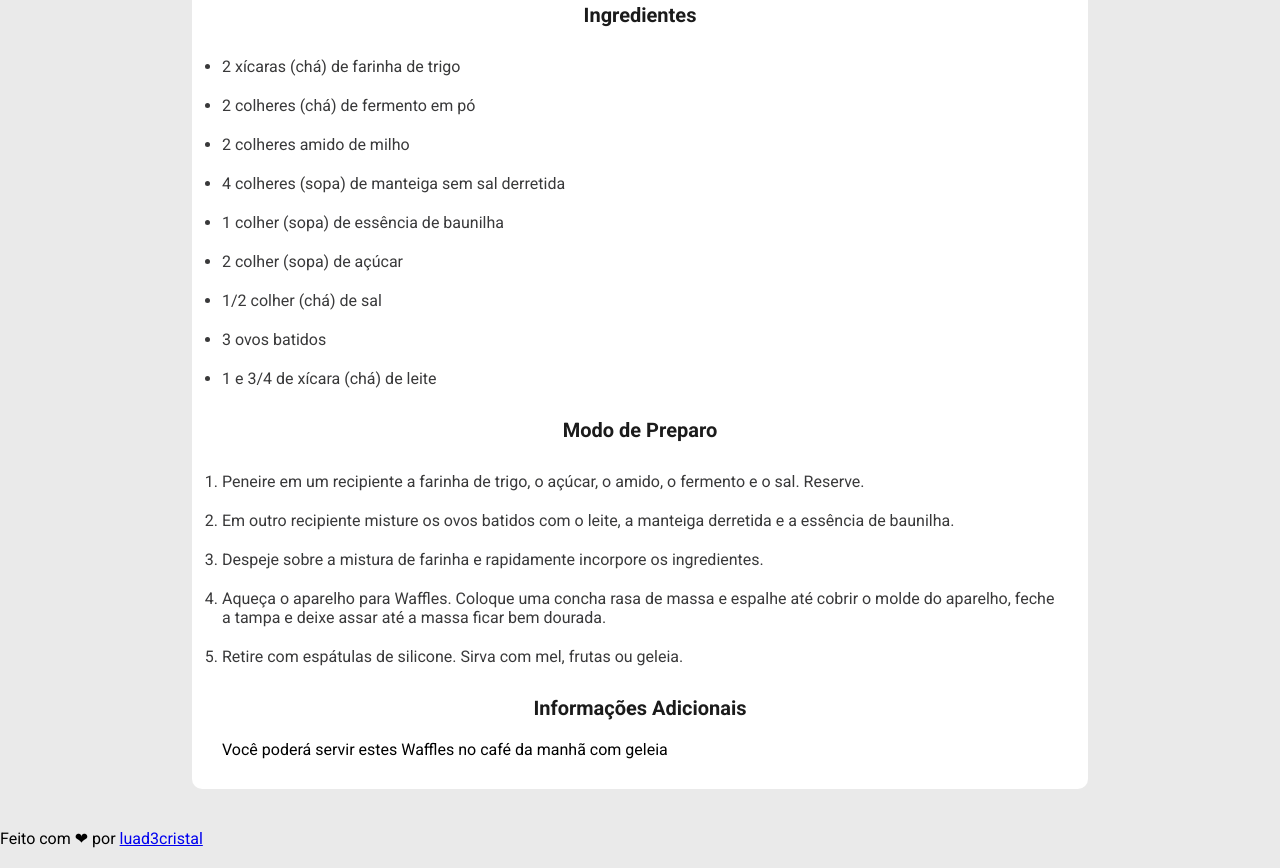
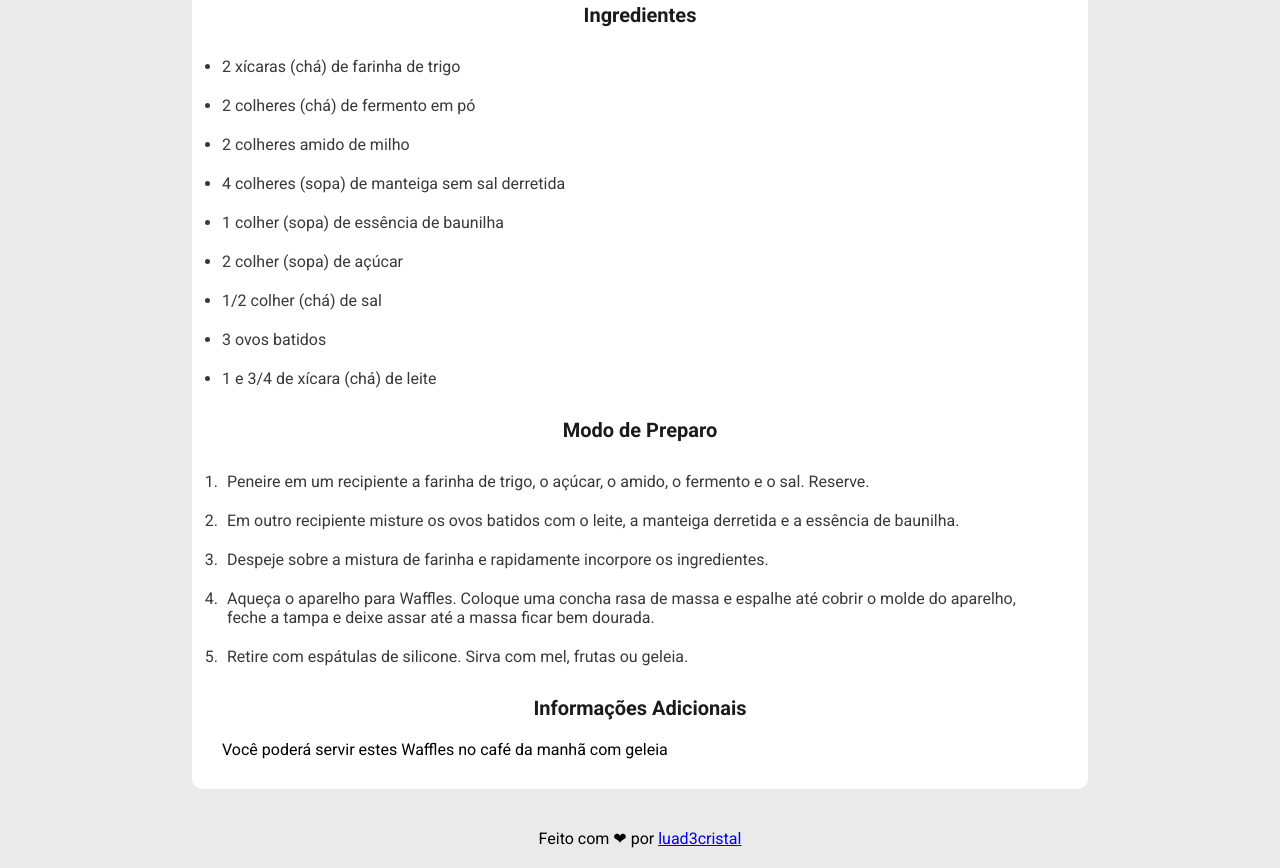
Before and after one commit to luad3cristal/waffles-recipe, a plain HTML site: page index.html in a window 1280 px wide. Shown: the part 428-1296 px from the top of the page. Drawn offline with Linux system fonts and the light colour scheme.

Commit message:
setting footer

```diff
--- a/style.css
+++ b/style.css
@@ -76,5 +76,12 @@ ol {
 }
 
 ol li {
-  padding: 10px 0;
+  padding: 10px 0 10px 5px;
 }
+
+footer {
+  text-align: center;
+  justify-content: center;
+
+  margin-bottom: 20px;
+}
```
